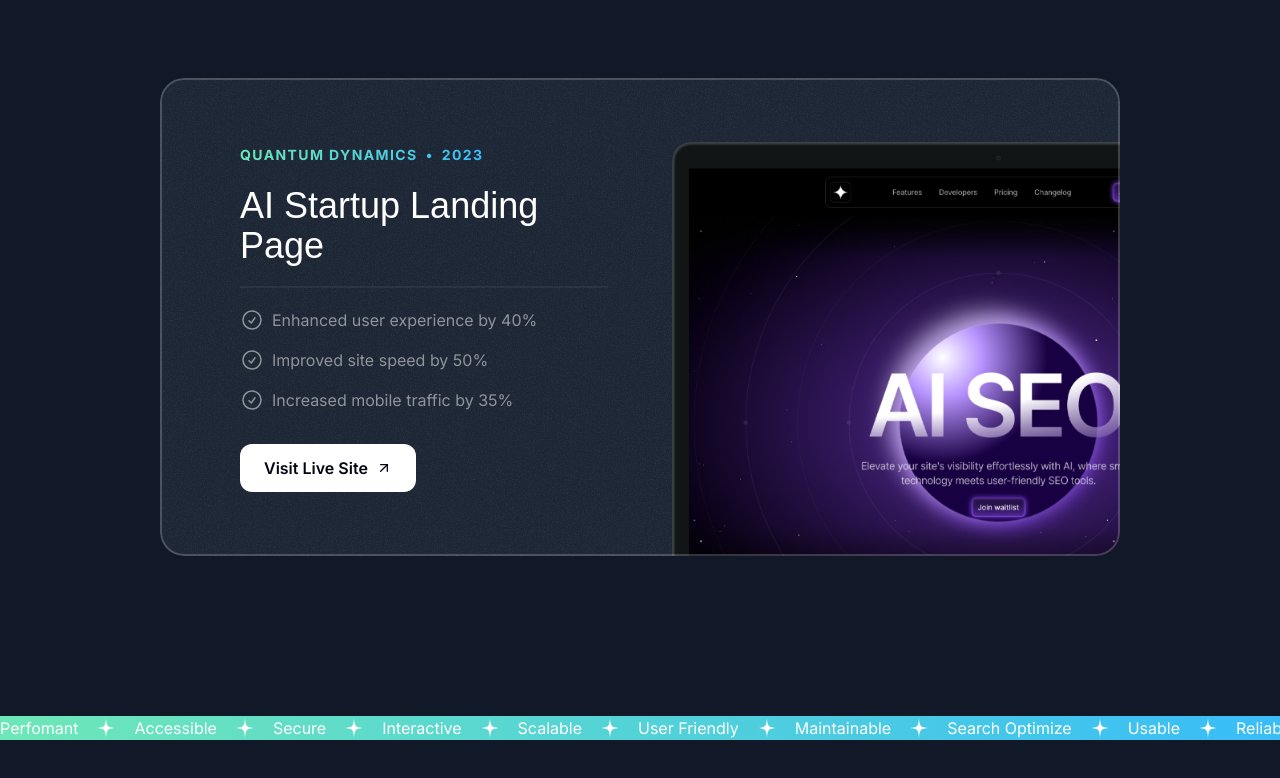
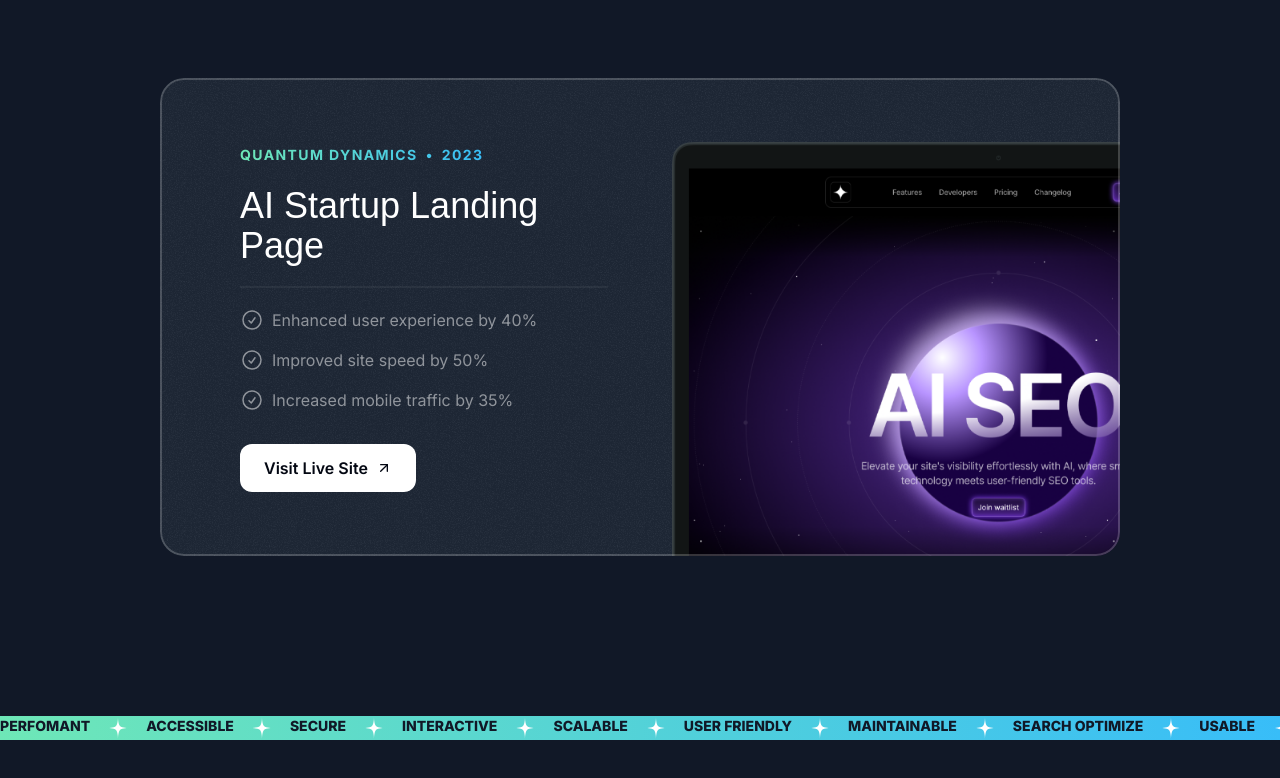
Before and after one commit to MorhafGhziel/frontend-tribe-portofolio, a Next.js app: page / in a window 1280 px wide. Shown: the part 2304-3082 px from the top of the page. Built offline with nearby package versions, Linux system fonts and the light colour scheme; a web font is replaced by a local one.

Commit message:
styled the words

```diff
--- a/src/sections/Tape.tsx
+++ b/src/sections/Tape.tsx
@@ -21,7 +21,9 @@ export const TapeSection = () => {
           <div className="flex flex-none gap-4">
             {words.map((word) => (
               <div key={word} className="inline-flex gap-4">
-                <span>{word}</span>
+                <span className="text-gray-900 uppercase font-extrabold text-sm">
+                  {word}
+                </span>
                 <StartIcon className="size-6" />
               </div>
             ))}
```
